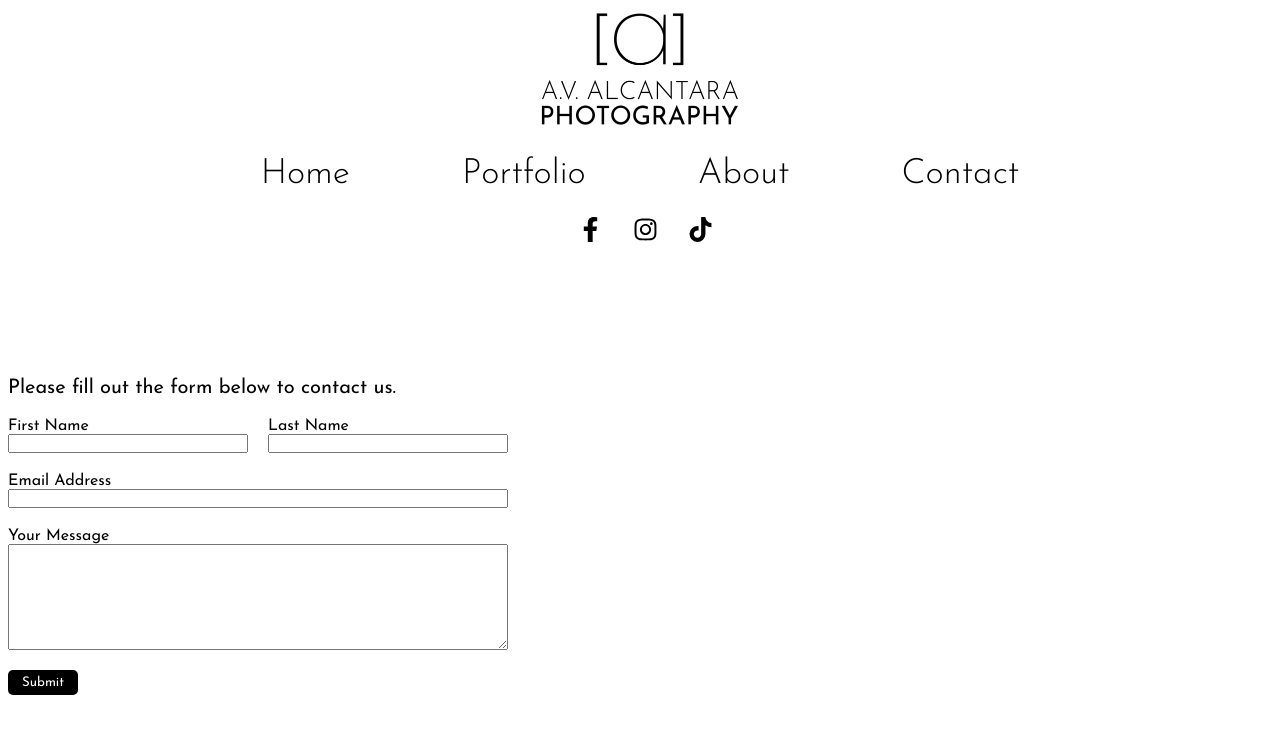
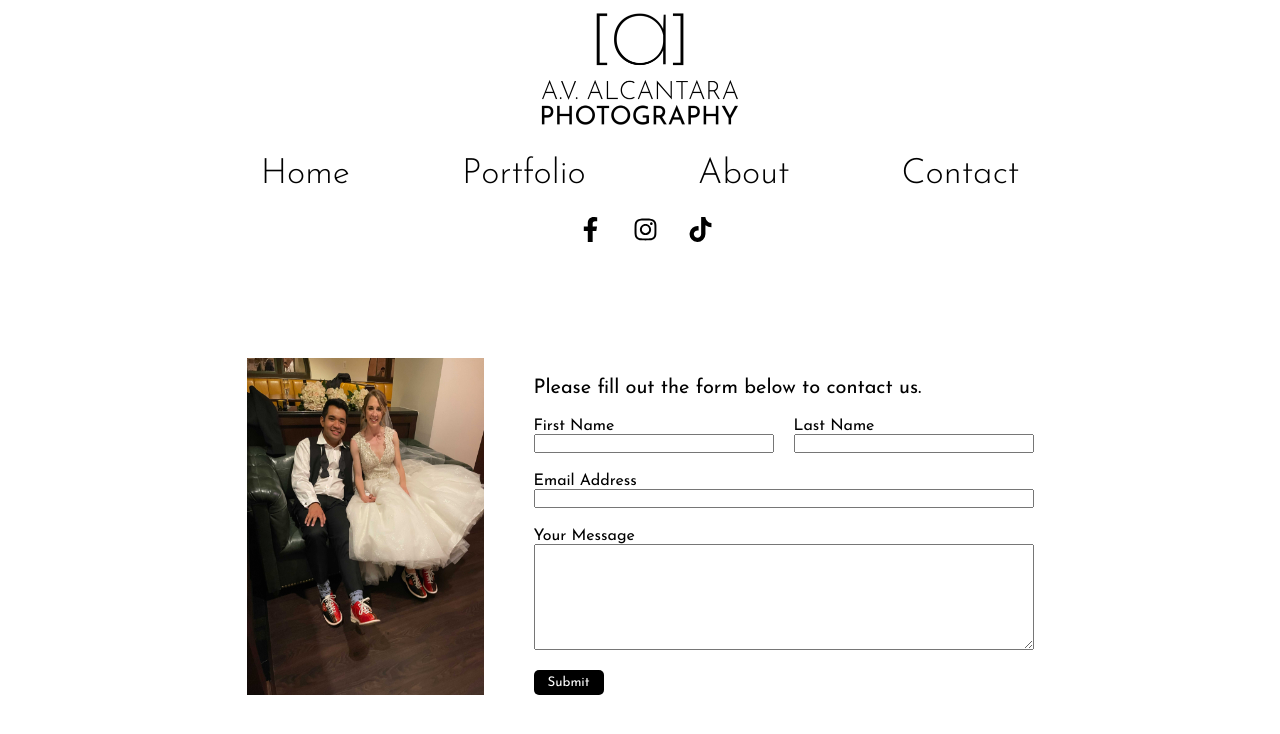
Before and after one commit to adamalcantara/avalcantaraphotography, a React (Create React App) app: page /contact in a window 1280 px wide. Shown: the top 734 px of the page. Built offline with nearby package versions, Linux system fonts and the light colour scheme.

Commit message:
Contact page udpated

```diff
--- a/src/Pages/Contact/Contact.css
+++ b/src/Pages/Contact/Contact.css
@@ -0,0 +1,13 @@
+#contactPage {
+    width: 75%;
+    margin: 0 auto;
+    display: flex;
+    flex-direction: row;
+    justify-content: center;
+}
+
+#bowling {
+    width: 25%;
+    height: auto;
+    margin-right: 50px;
+}
--- a/src/Pages/Contact/Contact.js
+++ b/src/Pages/Contact/Contact.js
@@ -1,9 +1,12 @@
 import React from 'react'
 import ContactForm from "../../Components/ContactForm/ContactForm"
+import "./Contact.css"
+import bowling from "../../img/bowling.jpg"
 
 const Contact = () => {
   return (
-    <div>
+    <div id="contactPage">
+      <img src={bowling} id="bowling"></img>
       <ContactForm />
     </div>
   )
```
Also changed, not shown: src/img/bowling.jpg (added).
